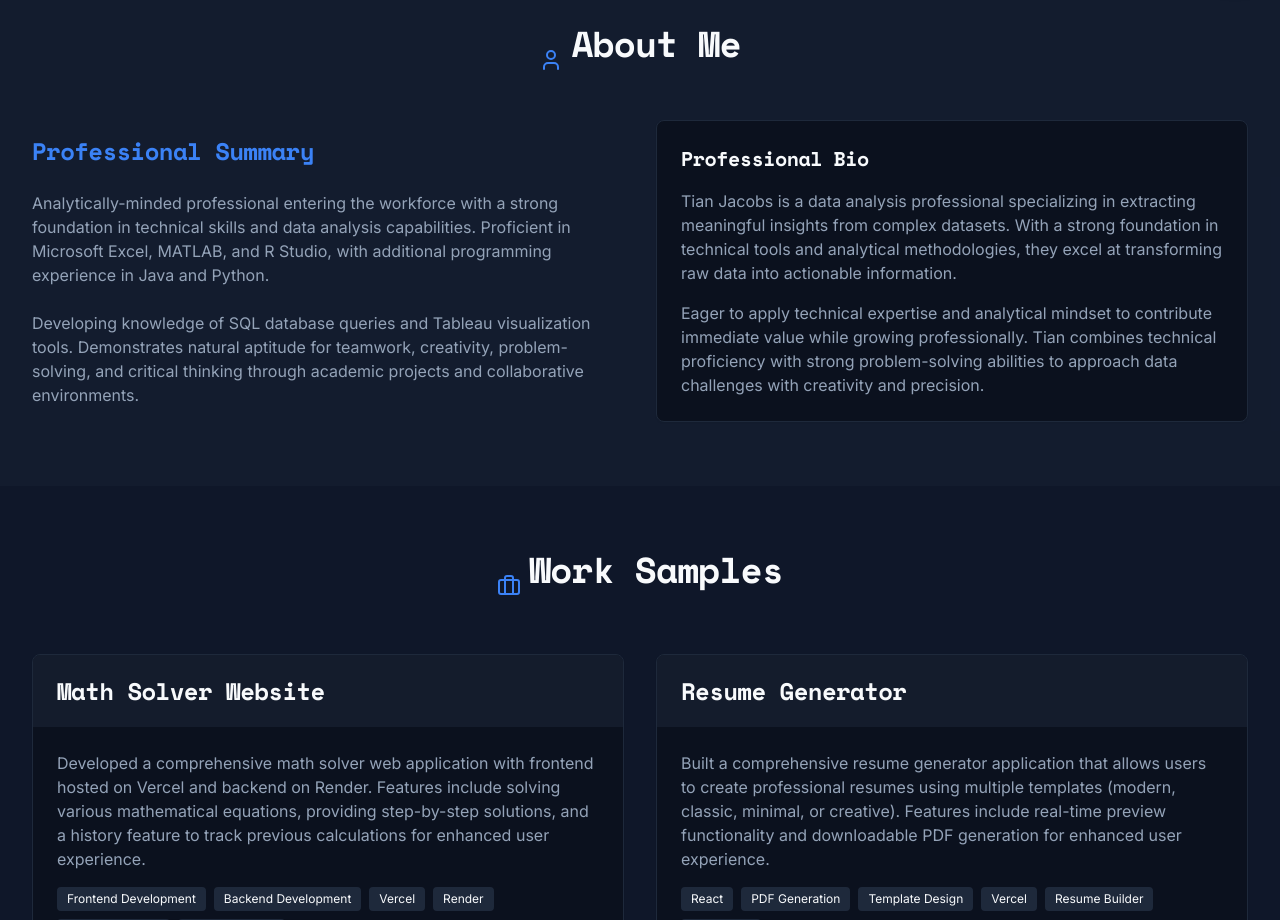
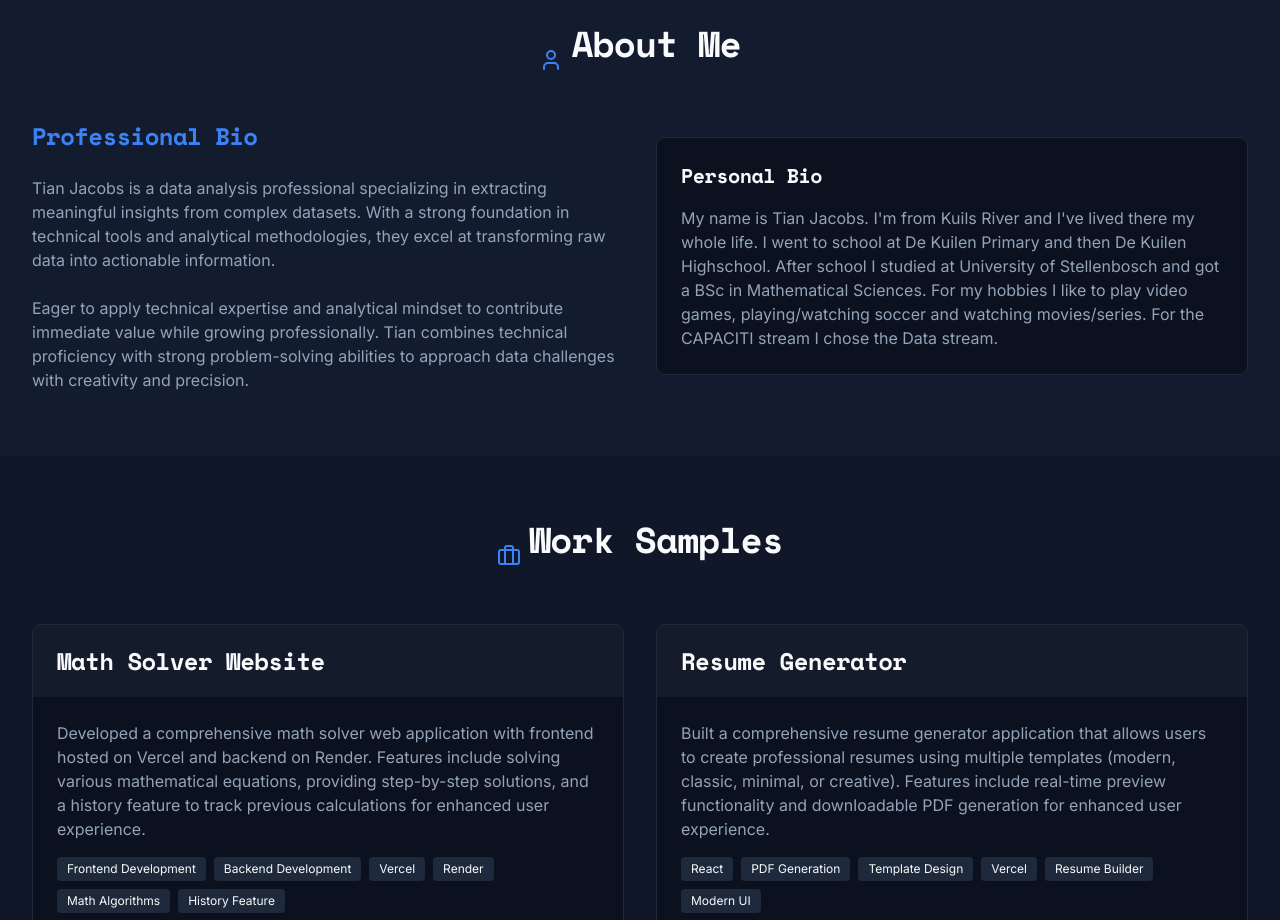
Before and after one commit to TianJacobs/tian-professional-portfolio, a React (Vite) app: page / in a window 1280 px wide. Shown: the part 840-1760 px from the top of the page. Built offline with nearby package versions, Linux system fonts and the light colour scheme.

Commit message:
Refactor About section text
Rename sections and update content in the About section.

```diff
--- a/src/components/sections/About.tsx
+++ b/src/components/sections/About.tsx
@@ -13,31 +13,20 @@ const About = () => {
 
         <div className="grid md:grid-cols-2 gap-8 items-center">
           <div className="space-y-6">
-            <h3 className="section-subtitle">Professional Summary</h3>
+            <h3 className="section-subtitle">Professional Bio</h3>
             <p className="text-muted-foreground">
-              Analytically-minded professional entering the workforce with a strong foundation in technical
-              skills and data analysis capabilities. Proficient in Microsoft Excel, MATLAB, and R Studio, with
-              additional programming experience in Java and Python.
+              Tian Jacobs is a data analysis professional specializing in extracting meaningful insights from complex datasets. With a strong foundation in technical tools and analytical methodologies, they excel at transforming raw data into actionable information.
             </p>
             <p className="text-muted-foreground">
-              Developing knowledge of SQL database queries and Tableau visualization tools. Demonstrates natural
-              aptitude for teamwork, creativity, problem-solving, and critical thinking through academic projects
-              and collaborative environments.
+              Eager to apply technical expertise and analytical mindset to contribute immediate value while growing professionally. Tian combines technical proficiency with strong problem-solving abilities to approach data challenges with creativity and precision.
             </p>
           </div>
 
           <Card>
             <CardContent className="p-6">
-              <h3 className="text-xl font-semibold mb-4">Professional Bio</h3>
-              <p className="text-muted-foreground mb-4">
-                Tian Jacobs is a data analysis professional specializing in extracting meaningful insights from complex datasets.
-                With a strong foundation in technical tools and analytical methodologies, they excel at transforming raw data into
-                actionable information.
-              </p>
+              <h3 className="text-xl font-semibold mb-4">Personal Bio</h3>
               <p className="text-muted-foreground">
-                Eager to apply technical expertise and analytical mindset to contribute immediate value while growing professionally.
-                Tian combines technical proficiency with strong problem-solving abilities to approach data challenges with creativity
-                and precision.
+                My name is Tian Jacobs. I'm from Kuils River and I've lived there my whole life. I went to school at De Kuilen Primary and then De Kuilen Highschool. After school I studied at University of Stellenbosch and got a BSc in Mathematical Sciences. For my hobbies I like to play video games, playing/watching soccer and watching movies/series. For the CAPACITI stream I chose the Data stream.
               </p>
             </CardContent>
           </Card>
```
